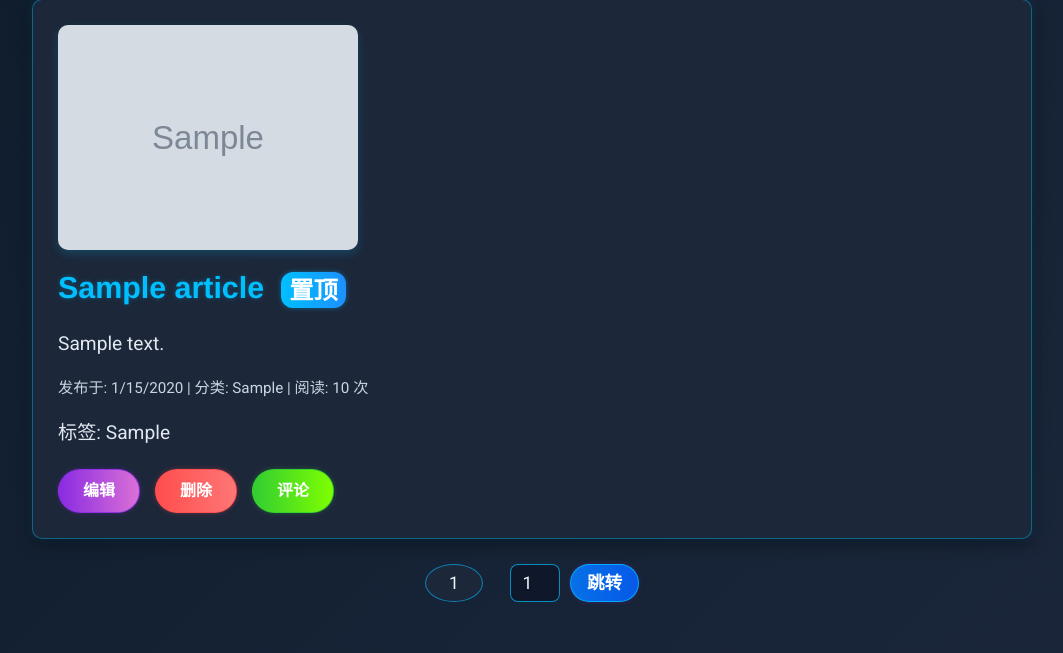
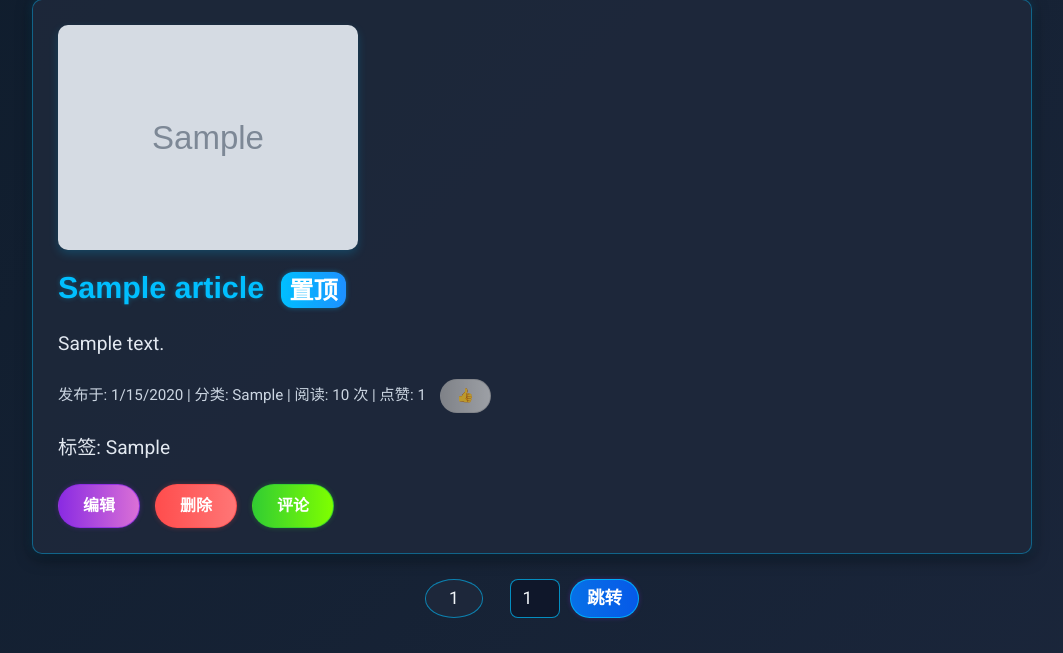
Before and after one commit to xiedaoyuan/my_blog, a Node server app: page / in a window 1280 px wide. Shown: the part 426-1079 px from the top of the page, without its empty margins (108-1171 px from the left). Before the commit the page ends 1030 px from the top, so only its background shows below. Run offline with Node 20, Linux system fonts and the light colour scheme; the visitor is signed in with stand-in values (Sample User, id 1); tables that the repository leaves empty hold one stand-in row (values such as "Sample post"); grey boxes marked "Sample" are stand-in pictures; some libraries are stand-ins or nearby versions.

Commit message:
add like function

```diff
--- a/app.js
+++ b/app.js
@@ -292,6 +292,26 @@ app.get('/drafts', ensureAuthenticated, async (req, res) => {
   const comments = await Comment.find().populate('author', 'username');
   res.render('drafts', { articles, user: req.user, comments });
 });
+
+app.post('/articles/:id/like', ensureAuthenticated, async (req, res) => {
+  try {
+    const article = await Article.findById(req.params.id);
+    if (!article) {
+      return res.status(404).send('文章未找到');
+    }
+    // 检查用户是否已点赞
+    if (!article.likedBy.includes(req.user._id)) {
+      article.likes += 1; // 增加点赞数
+      article.likedBy.push(req.user._id); // 记录用户 ID
+      await article.save();
+    }
+    res.redirect(req.headers.referer || `/articles/${req.params.id}`);
+  } catch (err) {
+    console.error(err);
+    res.status(500).send('服务器错误');
+  }
+});
+
 // 启动服务器
 app.listen(3000, () => {
   console.log('服务器运行在 http://localhost:3000');
--- a/models/article.js
+++ b/models/article.js
@@ -10,7 +10,9 @@ const articleSchema = new mongoose.Schema({
   isDraft: { type: Boolean, default: true },
   isPinned: { type: Boolean, default: false },
   views: { type: Number, default: 0 },
-  thumbnail: { type: String } // 新增预览图字段，存储图片路径
+  thumbnail: { type: String } ,
+  likes: { type: Number, default: 0 },
+  likedBy: [{ type: mongoose.Schema.Types.ObjectId, ref: 'User' }]
 });
 
 module.exports = mongoose.model('Article', articleSchema);
--- a/public/styles.css
+++ b/public/styles.css
@@ -845,6 +845,36 @@ textarea {
   box-shadow: 0 2px 5px rgba(0, 191, 255, 0.2);
 }
 
+/* 点赞按钮样式 */
+.like-btn {
+  padding: 8px 16px;
+  background: linear-gradient(90deg, #ff4500, #ff8c00);
+  color: #ffffff;
+  border: 1px solid rgba(255, 69, 0, 0.8);
+  border-radius: 20px;
+  font-weight: 700;
+  font-size: 0.9em;
+  text-align: center;
+  box-shadow: 0 0 5px rgba(255, 69, 0, 0.3);
+  transition: transform 0.3s, box-shadow 0.3s, background 0.3s;
+  cursor: pointer;
+  margin-left: 10px;
+}
+
+.like-btn:hover:not(:disabled) {
+  transform: translateY(-2px);
+  box-shadow: 0 4px 10px rgba(255, 69, 0, 0.5);
+  background: linear-gradient(90deg, #ff8c00, #ff4500);
+}
+
+.like-btn:disabled {
+  background: linear-gradient(90deg, #a9a9a9, #d3d3d3); /* 灰色表示已点赞 */
+  border: 1px solid rgba(169, 169, 169, 0.8);
+  box-shadow: none;
+  cursor: not-allowed;
+  opacity: 0.7;
+}
+
 /* 响应式设计 */
 @media (max-width: 600px) {
   .container {
--- a/views/index.ejs
+++ b/views/index.ejs
@@ -42,7 +42,13 @@
           <small>
             发布于: <%= article.createdAt.toLocaleDateString() %> |
             分类: <%= article.category %> |
-            阅读: <%= article.views %> 次
+            阅读: <%= article.views %> 次 |
+            点赞: <%= article.likes %>
+            <% if (user) { %>
+              <form action="/articles/<%= article._id %>/like" method="POST" style="display:inline;" <%= article.likedBy.includes(user._id) ? 'class="liked"' : '' %>>
+                <button type="submit" class="like-btn" <%= article.likedBy.includes(user._id) ? 'disabled' : '' %>>👍</button>
+              </form>
+            <% } %>
           </small>
           <p>标签: <%= article.tags.length > 0 ? article.tags.join(', ') : '无' %></p>
           <% if (user && article.author && article.author.toString() === user._id.toString()) { %>
```
Also changed, not shown: views/article.ejs (+7 -1 lines).
